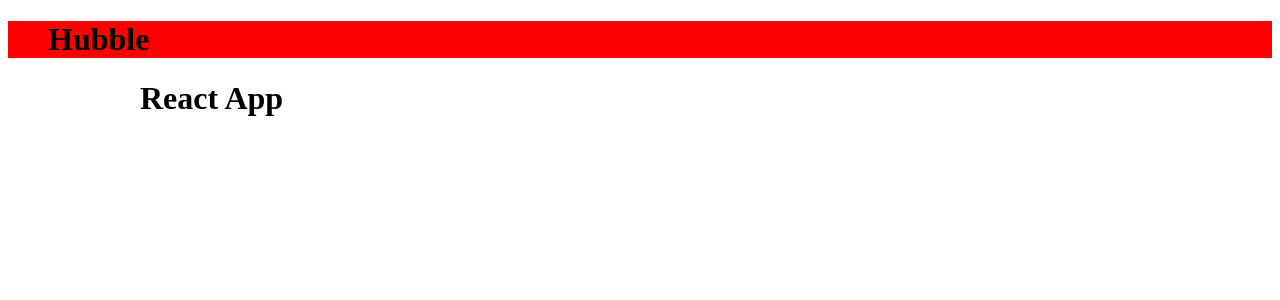
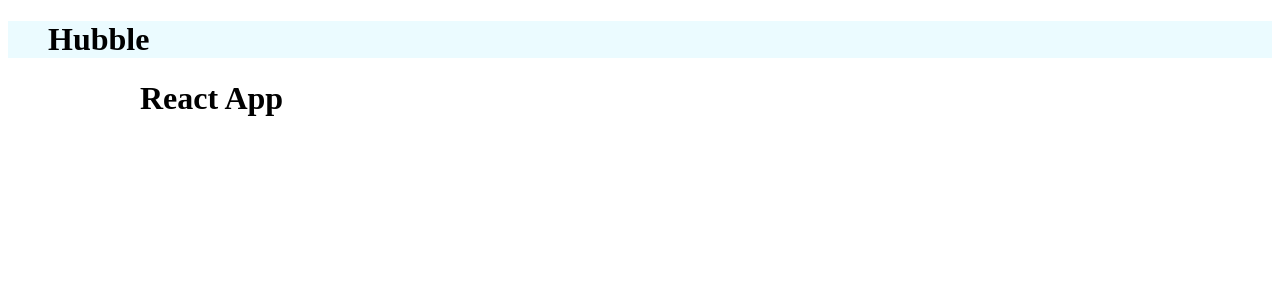
Before and after one commit to gavinquirk/huddle, a React (Create React App) app: page / in a window 1280 px wide. Shown: the top 300 px of the page. Built offline with nearby package versions, Linux system fonts and the light colour scheme.

Commit message:
theme setup

```diff
--- a/src/App.js
+++ b/src/App.js
@@ -1,14 +1,25 @@
+import { ThemeProvider } from 'styled-components';
 import Header from './components/Header';
 import { Container } from './components/styles/Container.styled';
 
+const theme = {
+  colors: {
+    header: '#ebfbff',
+    body: '#fff',
+    footer: '#003333',
+  },
+};
+
 function App() {
   return (
+    <ThemeProvider theme={theme}>
       <>
         <Header />
         <Container>
           <h1>React App</h1>
         </Container>
       </>
+    </ThemeProvider>
   );
 }
 
--- a/src/components/Header.js
+++ b/src/components/Header.js
@@ -2,7 +2,7 @@
 
 export default function Header() {
   return (
-    <StyledHeader bg='red'>
+    <StyledHeader>
       <h1>Hubble</h1>
     </StyledHeader>
   );
--- a/src/components/styles/Header.styled.js
+++ b/src/components/styles/Header.styled.js
@@ -1,6 +1,6 @@
 import styled from 'styled-components';
 
 export const StyledHeader = styled.header`
-  background-color: ${({ bg }) => bg};
+  background-color: ${({ theme }) => theme.colors.header};
   padding: 0 40px;
 `;
```
Lines whose indentation alone changed are shown as unchanged.
